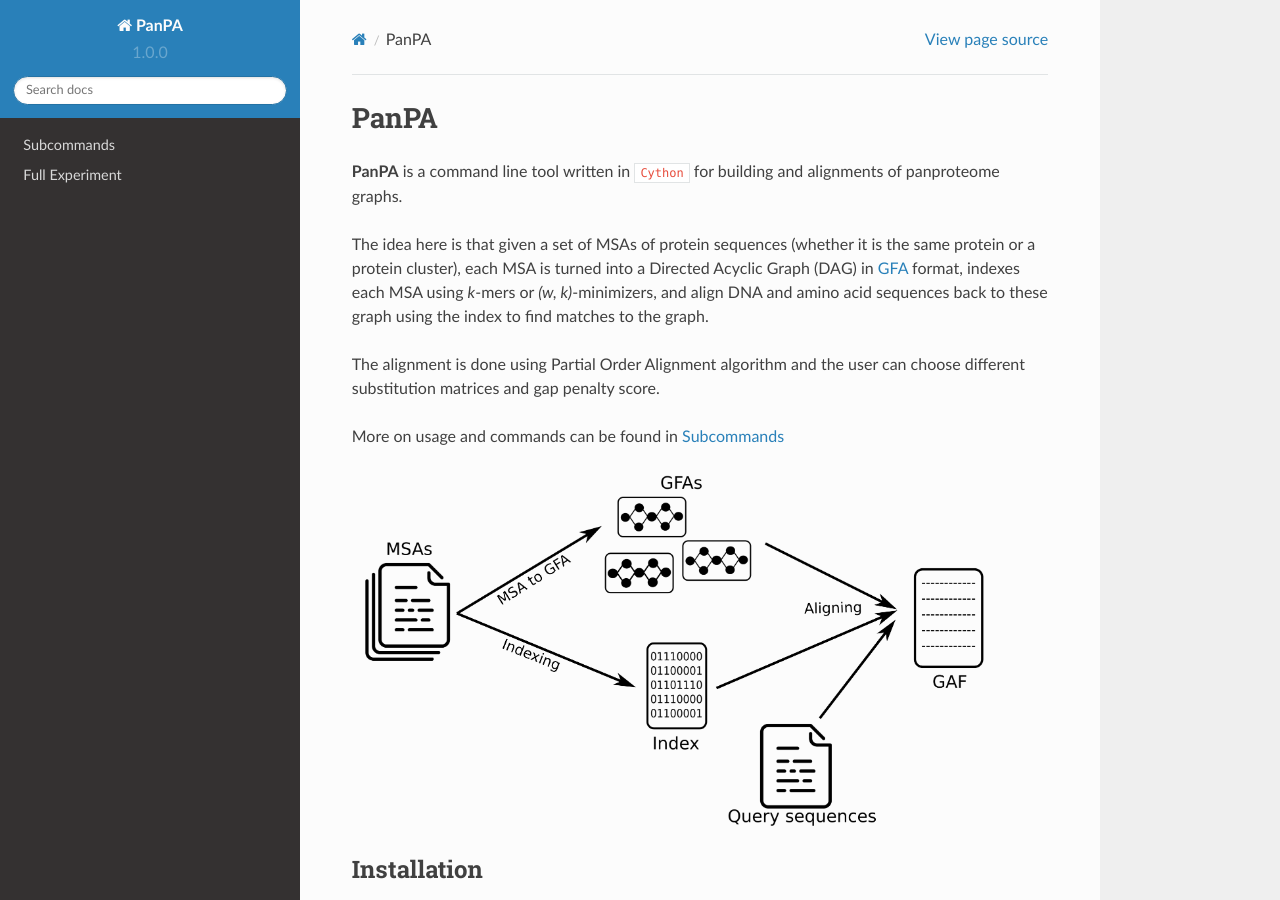
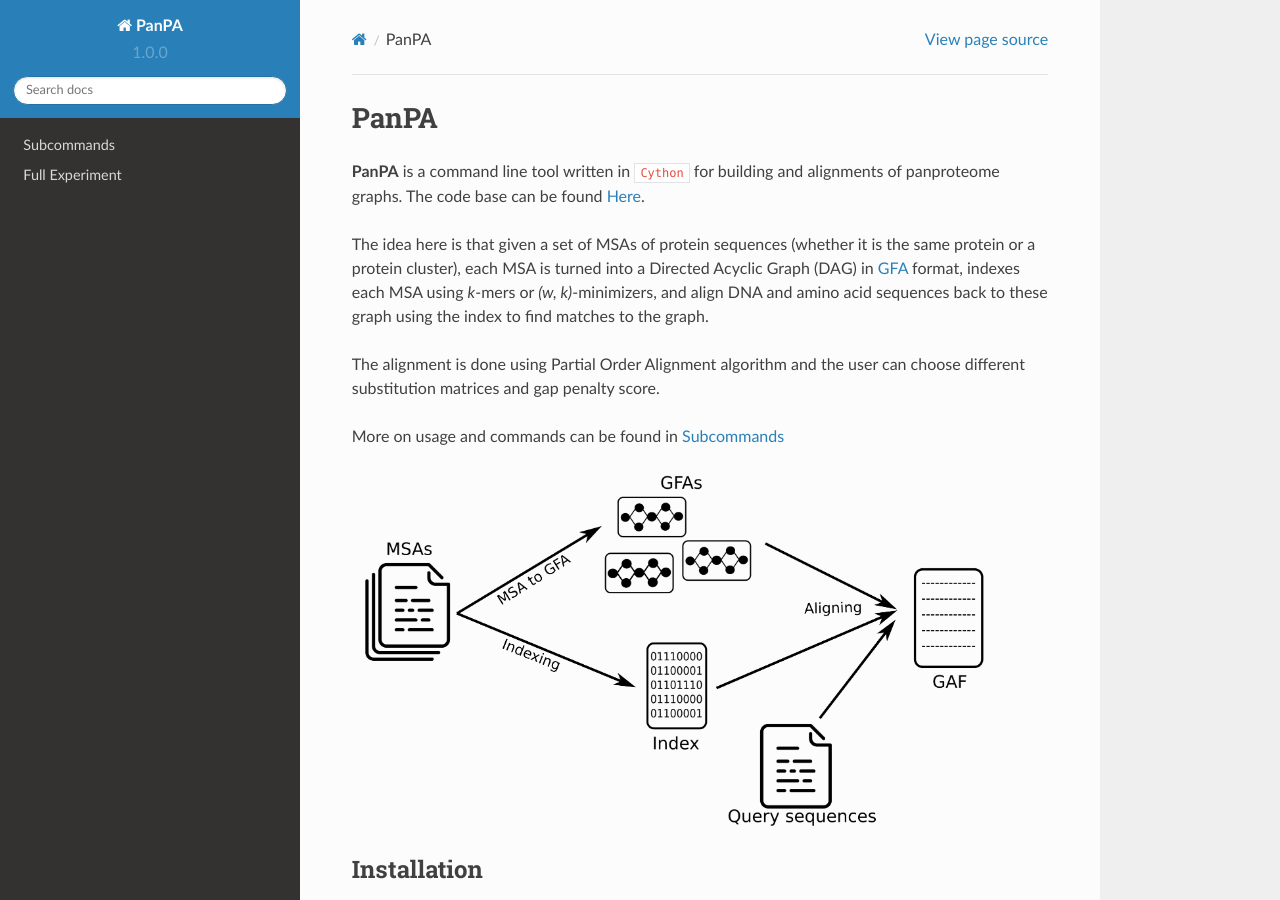
Before and after one commit to fawaz-dabbaghieh/PanPA-rtd, a Sphinx documentation site: the page built from docs/source/index.rst, in a window 1280 px wide and 900 px high. Built offline with Sphinx 7.4.7 and the Read the Docs theme 2.0.0, drawn with Linux system fonts in a browser that asks for light colours.

Commit message:
adding link to panpa's repo

```diff
--- a/docs/source/index.rst
+++ b/docs/source/index.rst
@@ -1,7 +1,7 @@
 PanPA
-====================
+======
 
-**PanPA** is a command line tool written in ``Cython`` for building and alignments of panproteome graphs.
+**PanPA** is a command line tool written in ``Cython`` for building and alignments of panproteome graphs. The code base can be found `Here <https://github.com/fawaz-dabbaghieh/PanPA>`_.
 
 The idea here is that given a set of MSAs of protein sequences (whether it is the same protein or a protein cluster), each MSA is turned into a Directed Acyclic Graph (DAG) in `GFA <http://gfa-spec.github.io/GFA-spec/GFA1.html>`_ format, indexes each MSA using *k*-mers or *(w, k)*-minimizers, and align DNA and amino acid sequences back to these graph using the index to find matches to the graph.
 
```
